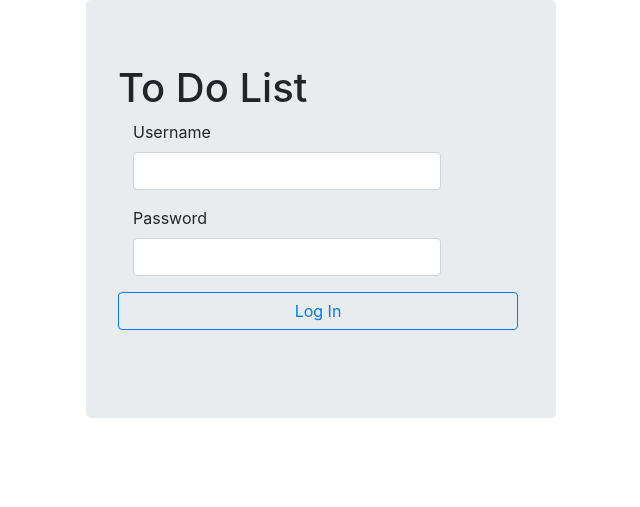
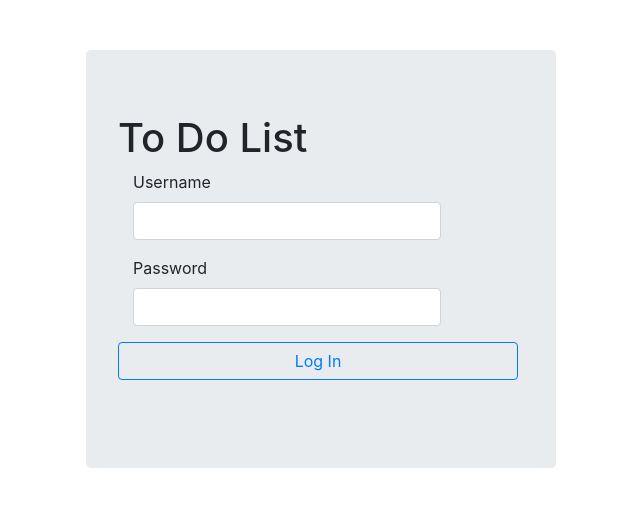
Before and after one commit to pavelnovak1/todoproject, a Flask app: page / in a window 1280 px wide. Shown: the top 507 px of the page, without its empty margins (319-959 px from the left). Run offline with Flask 2, Linux system fonts and the light colour scheme; some libraries are stand-ins or nearby versions.

Commit message:
bit of styling

```diff
--- a/src/flsk/templates/index.html
+++ b/src/flsk/templates/index.html
@@ -6,7 +6,7 @@
     <link rel="stylesheet" href="{{ url_for('static', filename='bootstrap-5.0.0-beta3-dist/css/bootstrap.min.css')}}">
 </head>
 <body>
-<div class="container" style="width:500px;">
+<div class="container" style="width:500px;border-top-style: solid;border-top-width: 0px; margin-top: 50px;">
     <div class="jumbotron">
         <H1>To Do List</H1>
         <form method="post" class="form-horizontal">
@@ -22,7 +22,7 @@
                 <input class="form-control" type="password" name="passwd" required>
               </div>
             </div>
-            <input type="submit" value="Log In" class="btn btn-outline-primary btn-block center-block" style="width:400px"><br>
+            <input type="submit" value="Log In" class="btn btn-outline-primary btn-block center-block" style="width:400px;margin-top: 10px"><br>
             {% if wrong %} Wrong password {% endif %}
         </form>
     </div>
```
Also changed, not shown: src/flsk/templates/menu.html (line endings or trailing spaces).
